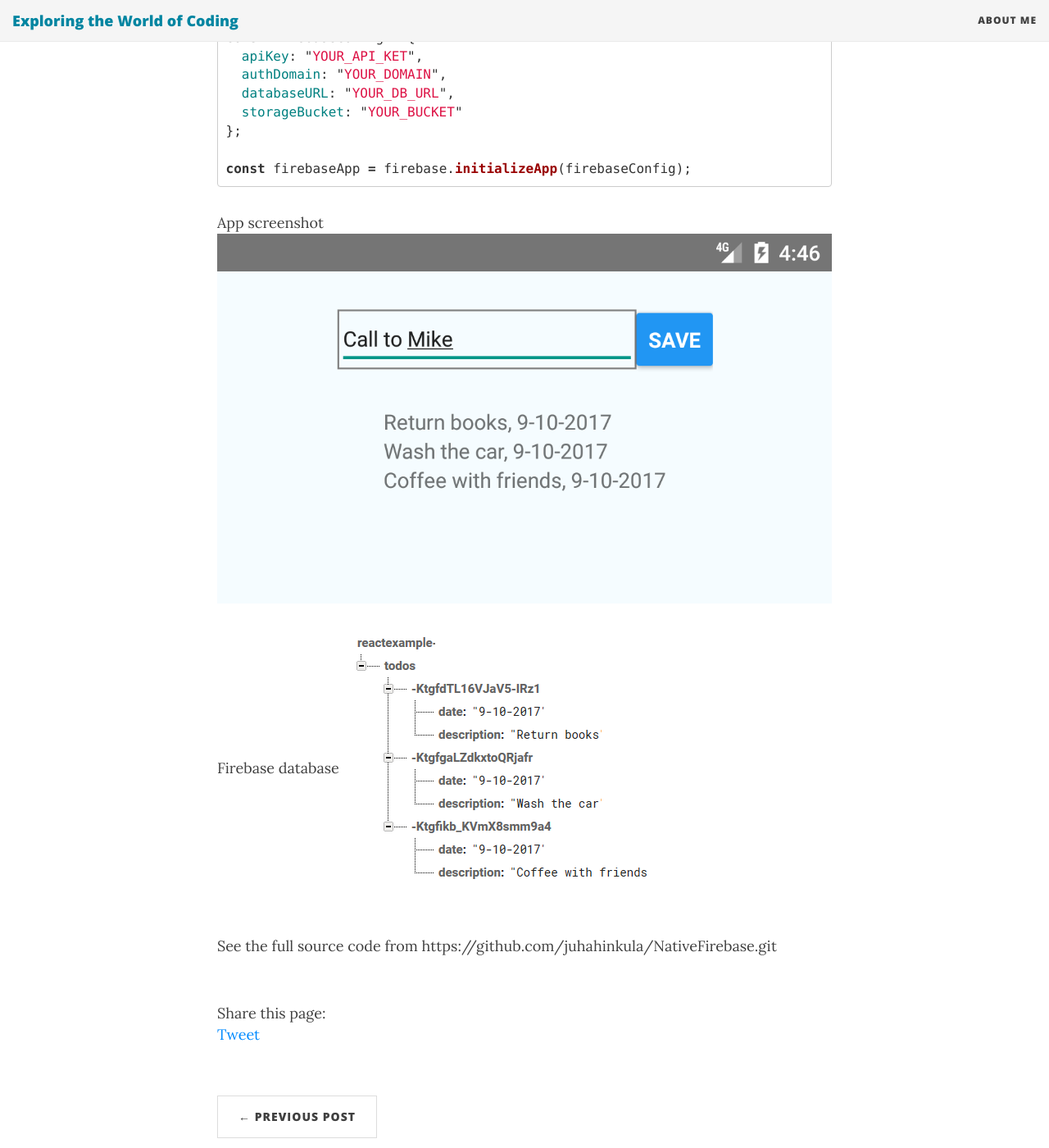
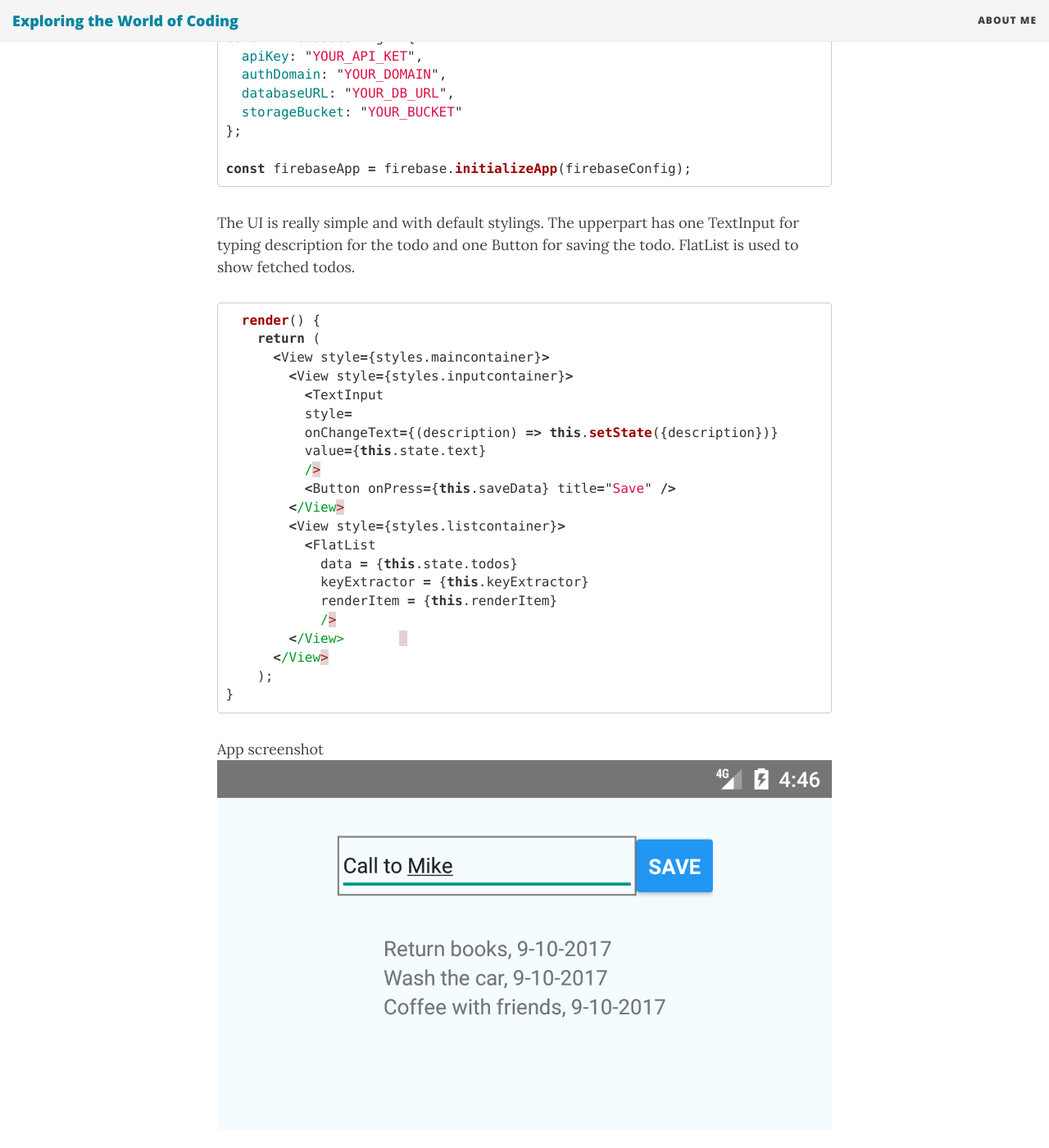
Before and after one commit to juhahinkula/juhahinkula.github.io, a Jekyll site: the page built from _posts/2017-09-10-nativefirebase.markdown, in a window 1280 px wide and 1400 px high, scrolled down 1705 px. Shown: the whole window at 82% size. Built offline with Jekyll 4.4.1, drawn with Linux system fonts in a browser that asks for light colours; nearby versions of some CDN libraries; comment, search, counter and statistics services are not loaded.

Commit message:
post modified

```diff
--- a/_posts/2017-09-10-nativefirebase.markdown
+++ b/_posts/2017-09-10-nativefirebase.markdown
@@ -56,7 +56,30 @@ const firebaseConfig = {
 const firebaseApp = firebase.initializeApp(firebaseConfig);
 {% endhighlight %}
 
+The UI is really simple and with default stylings. The upperpart has one TextInput for typing description for the todo and one Button for saving the todo. FlatList is used to show fetched todos.
+
 {% highlight javascript %}
+  render() {
+    return (
+      <View style={styles.maincontainer}>
+        <View style={styles.inputcontainer}>
+          <TextInput
+          style={{height: 40, width: 200, borderColor: 'gray', borderWidth: 1}}
+          onChangeText={(description) => this.setState({description})}
+          value={this.state.text}
+          />
+          <Button onPress={this.saveData} title="Save" />
+        </View>
+        <View style={styles.listcontainer}>
+          <FlatList
+            data = {this.state.todos}
+            keyExtractor = {this.keyExtractor}
+            renderItem = {this.renderItem}
+            />
+        </View>
+      </View>
+    );
+}
 {% endhighlight %}
 
 App screenshot
```
